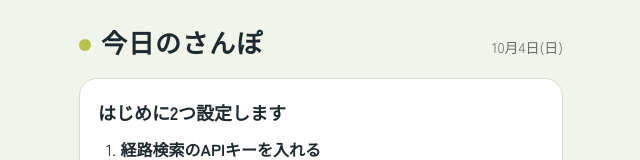
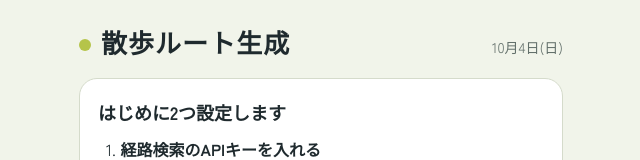
Before and after one commit to Roshim34/sanpo, a plain HTML site: page index.html in a window 1280 px wide. Shown: the top 160 px of the page, without its empty margins (319-959 px from the left). Drawn offline with nearby package versions, Linux system fonts and the light colour scheme.

Commit message:
Change header title from '今日のさんぽ' to '散歩ルート生成'

```diff
--- a/index.html
+++ b/index.html
@@ -140,7 +140,7 @@
 <body>
 <main class="wrap">
   <header class="top">
-    <h1>今日のさんぽ</h1>
+    <h1>散歩ルート生成</h1>
     <p class="date" id="date"></p>
   </header>
 
```
